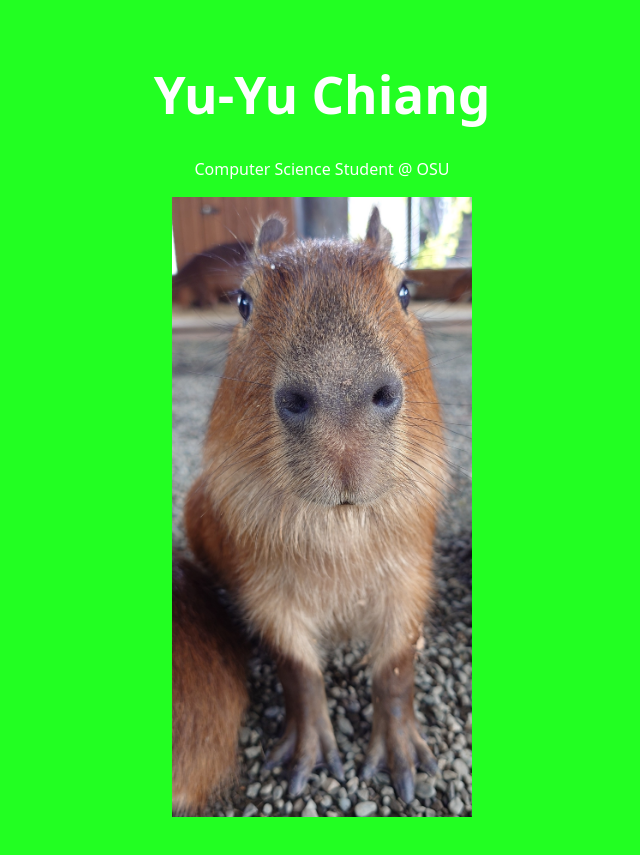
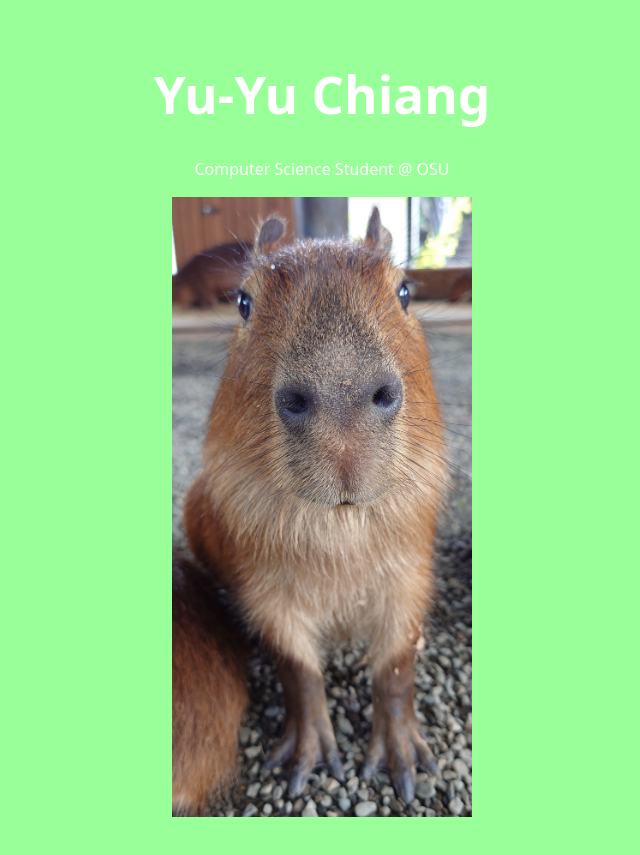
Before and after one commit to fks0057/react-portfolio, a React (Vite) app: page / in a window 1280 px wide. Shown: the whole page, without its empty margins (318-958 px from the left). Built offline with nearby package versions, Linux system fonts and the light colour scheme.

Commit message:
update index.css

```diff
--- a/src/index.css
+++ b/src/index.css
@@ -15,7 +15,7 @@ body {
   margin: 0;
   min-width: 320px;
   min-height: 100vh;
-  background-color: #22ff22;
+  background-color: #99ff99;
 }
 
 body {
```
